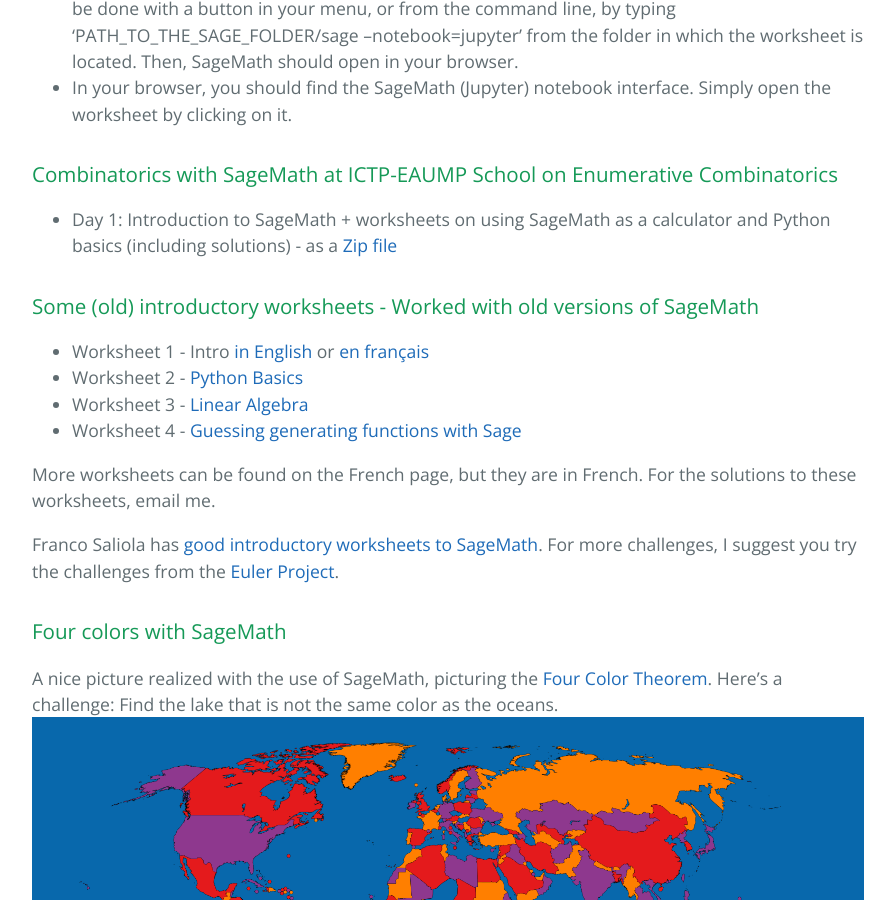
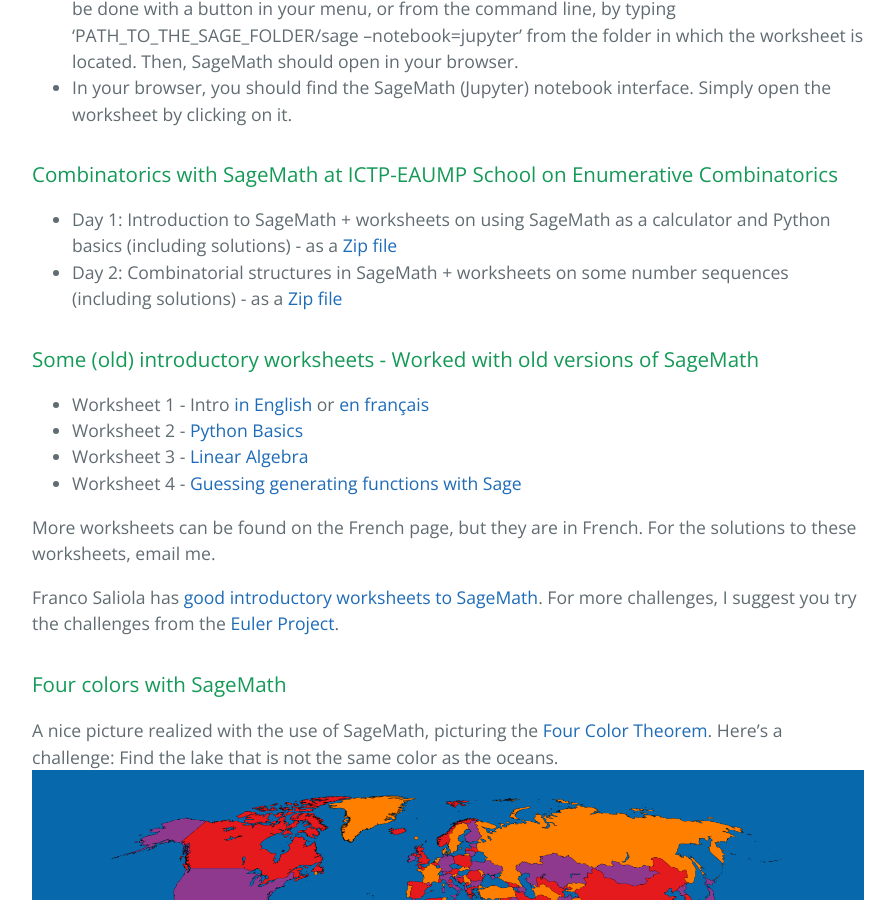
Before and after one commit to nadialafreniere/nadialafreniere.github.io, a Jekyll site: the page built from sage_en.md, in a window 1280 px wide and 900 px high, scrolled down 682 px. Shown: the whole window, without its empty margins (192-1087 px from the left). Built offline with Jekyll 4.4.1, drawn with Linux system fonts in a browser that asks for light colours; our own code applies the rules of GitHub Pages for plain Markdown files.

Commit message:
Day2 of the Sage course

```diff
--- a/sage_en.md
+++ b/sage_en.md
@@ -11,6 +11,7 @@
 
 ### Combinatorics with SageMath at ICTP-EAUMP School on Enumerative Combinatorics
  * Day 1: Introduction to SageMath + worksheets on using SageMath as a calculator and Python basics (including solutions) - as a [Zip file](Sage_course_Arusha/Lecture1.zip)
+ * Day 2: Combinatorial structures in SageMath + worksheets on some number sequences (including solutions) - as a [Zip file](Sage_course_Arusha/Lecture2.zip)
 
 ### Some (old) introductory worksheets - Worked with old versions of SageMath
  * Worksheet 1 - Intro [in English](sage_ws/Short_intro.ipynb) or [en français](sage_ws/Atelier_1_sans_les_solutions.ipynb)
```
Also changed, not shown: 2 other files.
